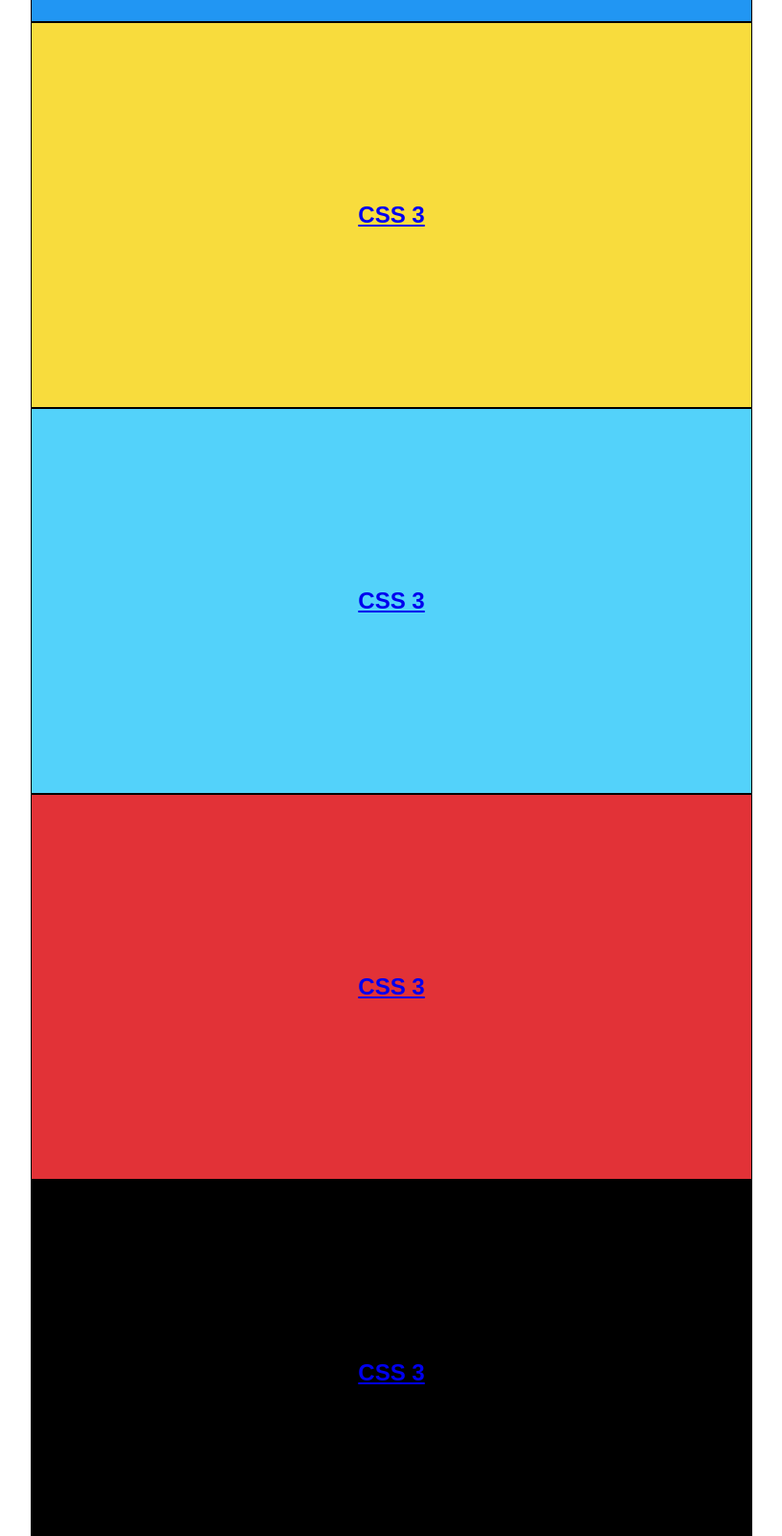
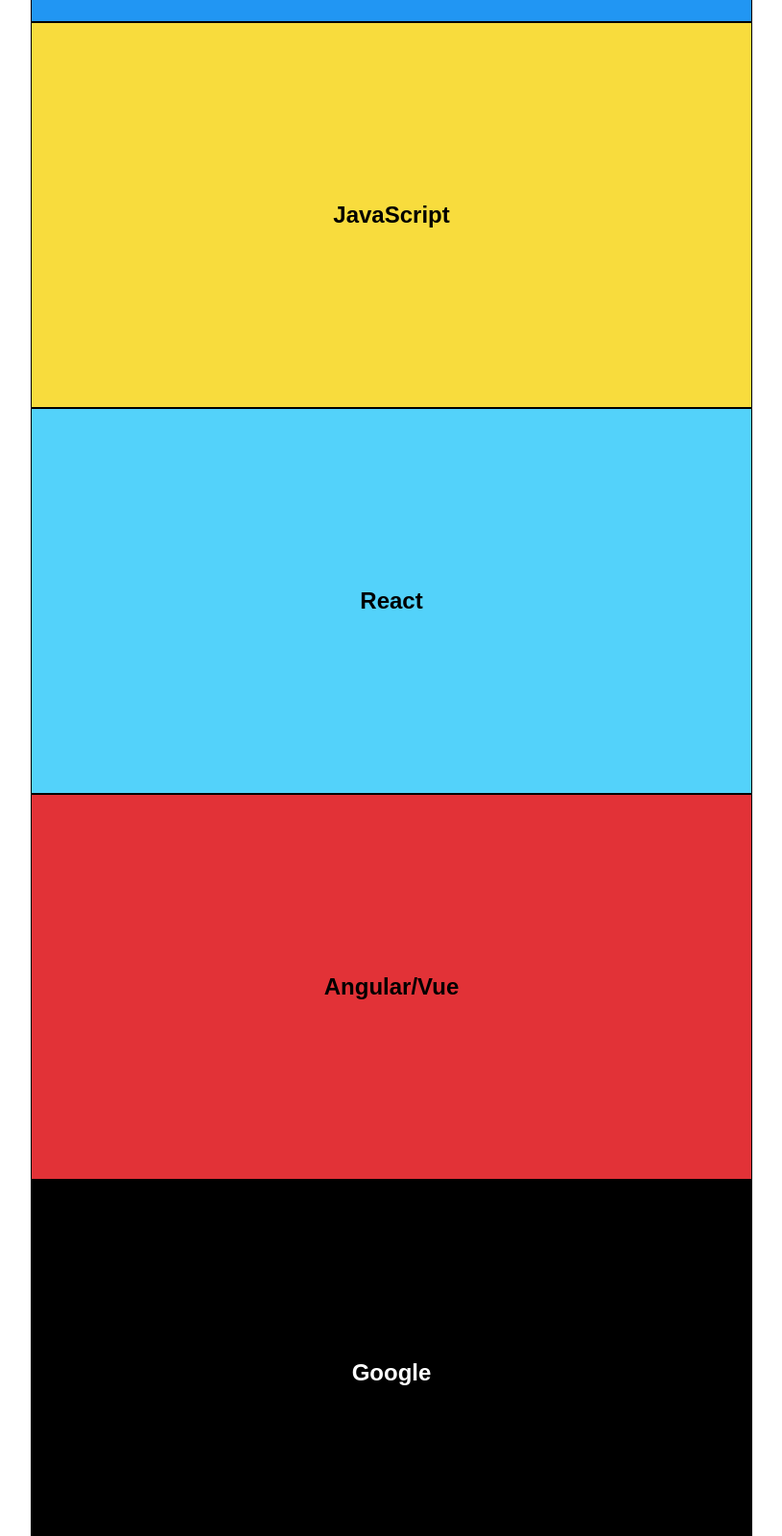
Before and after one commit to Scervantes111/PersonalSal2.0, a React app in the folder portfolio/: page / in a window 1280 px wide. Shown: the part 1200-2800 px from the top of the page at 96% size, without its empty margins (232-1047 px from the left). Built offline with nearby package versions, Linux system fonts and the light colour scheme; a web font is replaced by a local one.

Commit message:
working on Content side:

```diff
--- a/portfolio/src/homepage/container/body/contact/contact.js
+++ b/portfolio/src/homepage/container/body/contact/contact.js
@@ -1,11 +1,14 @@
-import React from 'react'
+import React from 'react';
+import Quote from './quote/quote';
+import ContactMe from './contactMe/contactMe';
 
 import './contact.css';
 
 const Contact = () => {
     return (
         <div className="contactBody">
-            <p>test</p>
+            <Quote />
+            <ContactMe />
         </div>
     );
 }
--- /dev/null
+++ b/portfolio/src/homepage/container/body/contact/contactMe/contactMe.js
@@ -0,0 +1,18 @@
+import React from 'react';
+
+import './ContactMe.css';
+
+
+const ContactMe = () => {
+    return (
+        <div>
+            <p>
+                <h1>
+                    test again
+                </h1>
+            </p>
+        </div>
+    );
+}
+
+export default ContactMe;
--- /dev/null
+++ b/portfolio/src/homepage/container/body/contact/quote/quote.js
@@ -0,0 +1,15 @@
+import React from 'react';
+
+import './quote.css';
+
+const Quote = () => {
+    return (
+        <div>
+            <p>
+                test
+            </p>
+        </div>
+    );
+}
+
+export default Quote;
--- a/portfolio/src/homepage/container/body/skills/skills.css
+++ b/portfolio/src/homepage/container/body/skills/skills.css
@@ -20,7 +20,6 @@
 }
 .skillContainer:nth-child(6n) {
     background-color:black;
-    color: white;
 }
 
 .skillBox {
@@ -37,6 +36,15 @@
     line-height: 400px;
 }
 
+.skillContent a {
+    text-decoration: none;
+    color: black;
+}
+
+.google a {
+    color: white;
+}
+
 .skillContent h2 {
     margin: 0;
 }
@@ -45,6 +53,7 @@
 
 .skillContainer {
     perspective: 1200px;
+    cursor: pointer;
 }
 	/* flip the pane when hovered */
 	.skillContainer:hover .flip, .skillContainer.hover .flip {
@@ -84,50 +93,3 @@
     background-color: white;
     color: black;
 }
-
-
-
-/*
-.box1 {
-    position: relative;
-    box-sizing: border-box;
-    background-color: tomato;
-    width: 50%;
-    height: 350px;
-    float: left;
-    overflow: hidden;
-    border: 1px solid white;
-}
-
-.boxspacing1 {
-    margin: 0;
-    background-color: yellow;
-    position: absolute;
-    top: 50%;
-    left: 50%;
-    margin-right: -50%;
-    transform: translate(-50%, -50%);
-}
-
-.boxspacing2 {
-    margin: 0;
-    background-color: yellow;
-    position: absolute;
-    top: 50%;
-    right: 50%;
-    margin-left: -50%;
-    transform: translate(100%, 100%);
-
-}
-
-.box2 {
-    box-sizing: border-box;
-    background-color: skyblue;
-    width: 50%;
-    height: 350px;
-    float: left;
-    overflow: hidden;
-    border: 1px solid white;
-}
-
-*/
--- a/portfolio/src/homepage/container/body/skills/skills.js
+++ b/portfolio/src/homepage/container/body/skills/skills.js
@@ -37,7 +37,7 @@
                 <div className='skillBox flip'>
                     <div className='skillContent front'>
                         <h2>
-                            <a href='/' alt='CSS 3'> CSS 3 </a>
+                            <a href='/' alt='JavaScript'> JavaScript </a>
                         </h2>
                     </div>
                     <div className='backContent'>
@@ -51,7 +51,7 @@
                 <div className='skillBox flip'>
                     <div className='skillContent front'>
                         <h2>
-                            <a href='/' alt='CSS 3'> CSS 3 </a>
+                            <a href='/' alt='React'> React </a>
                         </h2>
                     </div>
                     <div className='backContent'>
@@ -65,7 +65,7 @@
                 <div className='skillBox flip'>
                     <div className='skillContent front'>
                         <h2>
-                            <a href='/' alt='CSS 3'> CSS 3 </a>
+                            <a href='/' alt='Angular and Vue'> Angular/Vue </a>
                         </h2>
                     </div>
                     <div className='backContent back'>
@@ -77,9 +77,9 @@
             </div>
             <div className='skillContainer'>
                 <div className='skillBox flip'>
-                    <div className='skillContent front'>
+                    <div className='skillContent front google'>
                         <h2>
-                            <a href='/' alt='CSS 3'> CSS 3 </a>
+                            <a href='/' alt='Google'> Google </a>
                         </h2>
                     </div>
                     <div className='backContent back'>
```
Also changed, not shown: portfolio/src/homepage/container/body/contact/contactMe/ContactMe.css (added), portfolio/src/homepage/container/body/contact/quote/quote.css (added).
